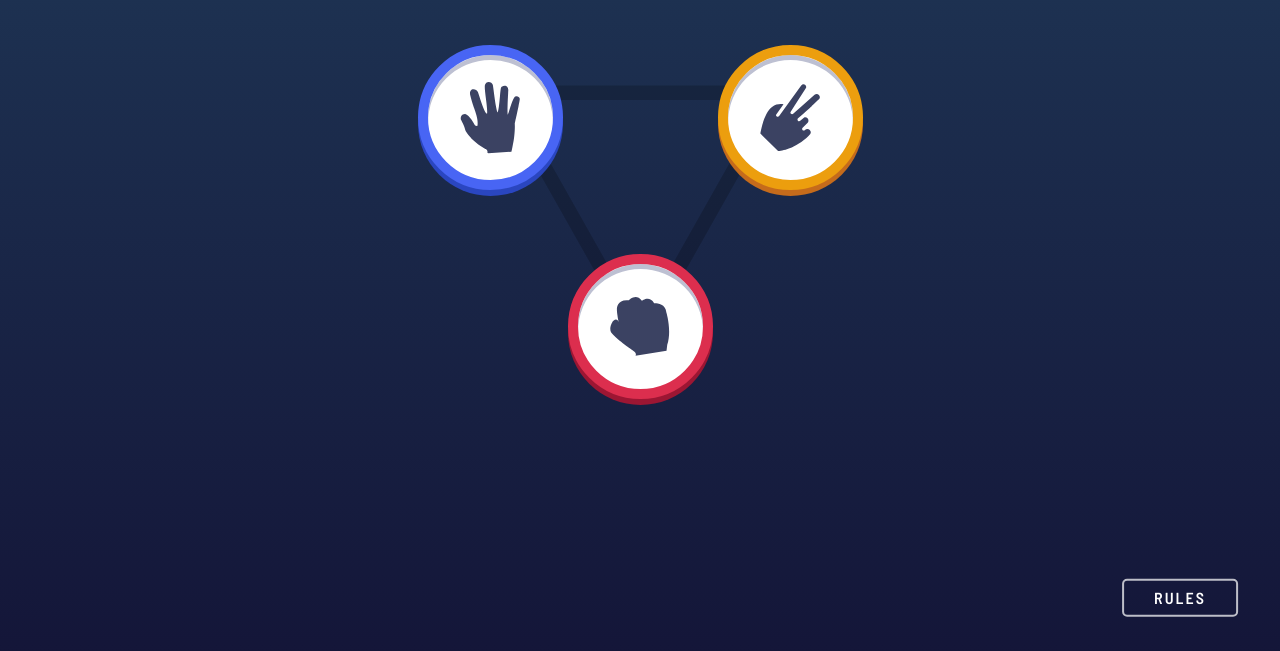
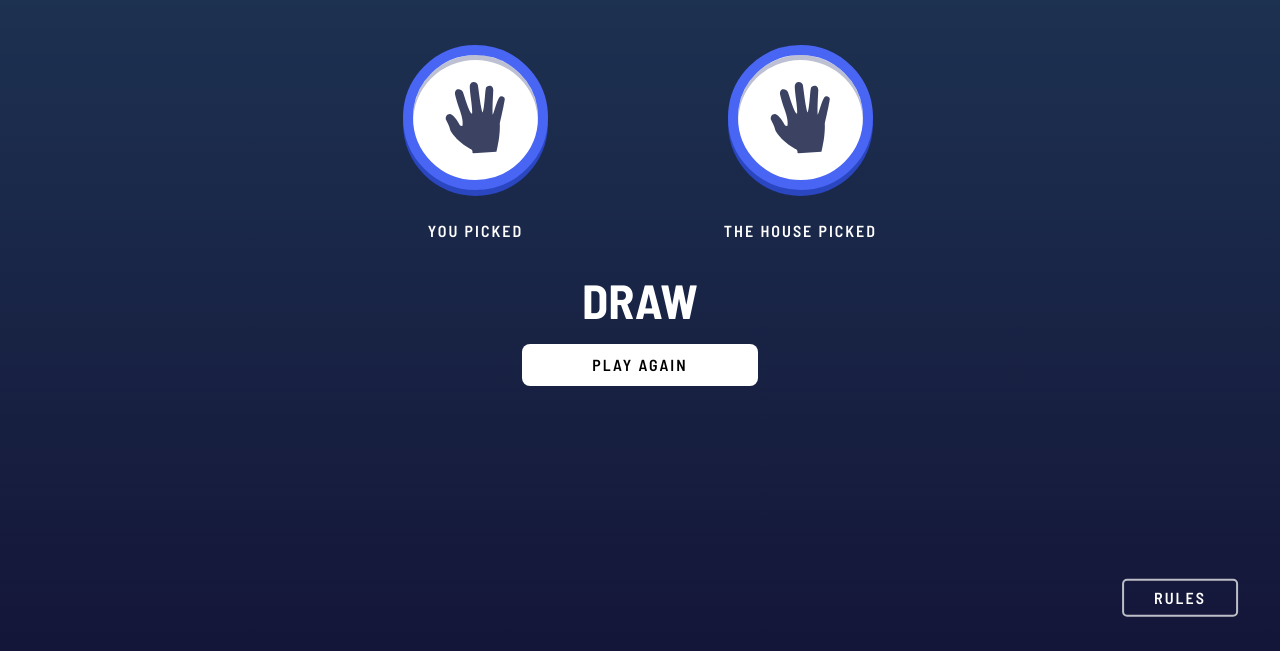
Before and after one commit to Ali5723/Frontend-Mentor-Rock-Paper-Scissors, a website built with Vite: page index.html in a window 1280 px wide. Both pictures are taken after a click on the element 490 px from the left and 266 px from the top of the page. Shown: the part 149-800 px from the top of the page. Built offline with nearby package versions, Linux system fonts and the light colour scheme.

Commit message:
Finished...

```diff
--- a/index.html
+++ b/index.html
@@ -23,32 +23,35 @@
     </div>
 
     <div class="main">
-      <div class="choose">
-        <div class="chooseItem">
+      <div class="choose itemsContainer">
+        <div class="chooseItem item paper">
           <img src="/images/icon-paper.svg" alt="paper" />
         </div>
-        <div class="chooseItem">
+        <div class="chooseItem item scissors">
           <img src="/images/icon-scissors.svg" alt="scissors" />
         </div>
-        <div class="chooseItem">
+        <div class="chooseItem item rock">
           <img src="/images/icon-rock.svg" alt="rock" />
         </div>
-        <img class="triangle" src="/images/bg-triangle.svg" alt="triangle">
+        <img class="triangle" src="/images/bg-triangle.svg" alt="triangle" />
       </div>
-      <div class="game hidden">
+      <div class="game itemsContainer hidden">
         <div class="user">
-          <div class="image"></div>
+          <div class="image item">
+            <img src="" alt="" />
+          </div>
           <p class="text">You Picked</p>
         </div>
         <div class="house">
-          <div class="image"></div>
+          <div class="image item">
+            <img src="" alt="" />
+          </div>
           <p class="text">The House Picked</p>
         </div>
-        <div class="result">
-          <h2 id="winTitle">You Win</h2>
-          <h2 id="loseTitle">You Lose</h2>
-          <button id="playAgainButton">Play Again</button>
-        </div>
+      </div>
+      <div class="result hidden">
+        <h2 id="resultTitle"></h2>
+        <button id="playAgainButton">Play Again</button>
       </div>
     </div>
 
--- a/src/main.js
+++ b/src/main.js
@@ -1,6 +1,102 @@
+if (localStorage.getItem("score")) {
+  document.getElementById("scoreDisplay").innerText =
+    localStorage.getItem("score");
+} else {
+  localStorage.setItem("score", 0);
+}
+
 ["#rulesButton", ".closeButton"].forEach((selector) => {
   document.querySelector(selector).addEventListener("click", (e) => {
     document.querySelector(".overlay").classList.toggle("hidden");
     document.querySelector(".rules").classList.toggle("hidden");
   });
 });
+
+document.querySelectorAll(".main .choose .chooseItem").forEach((selector) => {
+  selector.addEventListener("click", (e) => {
+    // console.log(selector.querySelector("img").alt);
+
+    const theTypes = ["paper", "scissors", "rock"];
+    theTypes.forEach((theType) => {
+      document.querySelector(".game .user .image").classList.remove(theType);
+      document.querySelector(".game .house .image").classList.remove(theType);
+
+      const theImg = document.querySelector(".game .house .image img");
+      theImg.src = "";
+      theImg.alt = "";
+    });
+
+    const theGame = new Promise((resolveFunction, rejectFunction) => {
+      const chosenType = selector.querySelector("img").alt;
+      const theImg = document.querySelector(".main .game .user .image img");
+
+      theImg.src = `/images/icon-${chosenType}.svg`;
+      theImg.alt = chosenType;
+
+      document.querySelector(".game .user .image").append(theImg);
+      document.querySelector(".game .user .image").classList.add(chosenType);
+
+      document.querySelector(".main .choose").classList.toggle("hidden");
+      document.querySelector(".main .game").classList.toggle("hidden");
+
+      resolveFunction(chosenType);
+    })
+      .then((userChoice) => {
+        const userChoiceNumber = theTypes.indexOf(userChoice);
+
+        const houseChoiceNumber = Math.trunc(Math.random() * 1000) % 3;
+        const houseChoice = theTypes[houseChoiceNumber];
+
+        document
+          .querySelector(".game .house .image")
+          .classList.add(houseChoice);
+
+        const theImg = document.querySelector(".game .house .image img");
+        theImg.src = `/images/icon-${houseChoice}.svg`;
+        theImg.alt = houseChoice;
+
+        const theResult =
+          (userChoiceNumber === 1 && houseChoiceNumber === 0) ||
+          (userChoiceNumber === 0 && houseChoiceNumber === 2) ||
+          (userChoiceNumber === 2 && houseChoiceNumber === 1);
+        const isDraw = userChoiceNumber === houseChoiceNumber;
+
+        return { win: theResult, draw: isDraw };
+      })
+      .then((theResult) => {
+        document.querySelector(".main .result").classList.remove("hidden");
+        const resultTitle = document.getElementById("resultTitle");
+        if (theResult.draw) {
+          resultTitle.innerText = "Draw";
+        } else {
+          if (theResult.win) {
+            resultTitle.innerText = "You Won";
+
+            document.getElementById("scoreDisplay").innerText =
+              +document.getElementById("scoreDisplay").innerText + 1;
+
+            localStorage.setItem("score", +localStorage.getItem("score") + 1);
+          } else {
+            resultTitle.innerText = "You Lost";
+
+            document.getElementById("scoreDisplay").innerText =
+              +document.getElementById("scoreDisplay").innerText - 1;
+
+            localStorage.setItem("score", +localStorage.getItem("score") - 1);
+          }
+        }
+      })
+      .catch((error) => console.log(Error(error)));
+  });
+});
+
+document.getElementById("scoreDisplay").addEventListener("dblclick", (e) => {
+  localStorage.setItem("score", 0);
+  e.target.innerText = 0;
+});
+
+document.getElementById("playAgainButton").addEventListener("click", (e) => {
+  document.querySelector(".main .result").classList.add("hidden");
+  document.querySelector(".main .game").classList.add("hidden");
+  document.querySelector(".main .choose").classList.remove("hidden");
+});
--- a/src/styles/style.css
+++ b/src/styles/style.css
@@ -51,6 +51,39 @@
 .hidden {
   display: none !important;
 }
+
+.itemsContainer .item {
+  width: 100px;
+  height: 100px;
+  display: grid;
+  align-items: center;
+  justify-items: center;
+  border-radius: 50%;
+  border: 10px solid;
+  margin: auto;
+  cursor: pointer;
+}
+.itemsContainer .item.paper {
+  background-color: #ffffff !important;
+  border-color: var(--Blue-500) !important;
+  box-shadow:
+    0 6px var(--Blue-700),
+    inset 0 5px var(--Gray-Shadow);
+}
+.itemsContainer .item.scissors {
+  background-color: #ffffff !important;
+  border-color: var(--Gold-500) !important;
+  box-shadow:
+    0 6px var(--Gold-600),
+    inset 0 5px var(--Gray-Shadow);
+}
+.itemsContainer .item.rock {
+  background-color: #ffffff !important;
+  border-color: var(--Red-600) !important;
+  box-shadow:
+    0 6px var(--Red-800),
+    inset 0 5px var(--Gray-Shadow);
+}
 /* End Components */
 
 /* Start Body */
@@ -62,6 +95,7 @@ body {
   );
   height: calc(100vh - 1.5rem);
   color: #ffffff;
+  user-select: none;
 }
 /* End Body */
 
@@ -225,38 +259,14 @@ body {
   max-width: 500px;
   margin-inline: auto;
 }
-.main .choose .chooseItem {
-  width: 100px;
-  height: 100px;
-  display: grid;
-  align-items: center;
-  justify-items: center;
-  background-color: #ffffff;
-  border-radius: 50%;
-  border: 10px solid;
-  margin: auto;
-  cursor: pointer;
-}
 .main .choose .chooseItem:nth-child(1) {
   grid-area: One;
-  border-color: var(--Blue-500);
-  box-shadow:
-    0 6px var(--Blue-700),
-    inset 0 5px var(--Gray-Shadow);
 }
 .main .choose .chooseItem:nth-child(2) {
   grid-area: Two;
-  border-color: var(--Gold-500);
-  box-shadow:
-    0 6px var(--Gold-600),
-    inset 0 5px var(--Gray-Shadow);
 }
 .main .choose .chooseItem:nth-child(3) {
   grid-area: Three;
-  border-color: var(--Red-600);
-  box-shadow:
-    0 6px var(--Red-800),
-    inset 0 5px var(--Gray-Shadow);
 }
 .main .choose img.triangle {
   position: absolute;
@@ -292,5 +302,70 @@ body {
 /** End Choose **/
 
 /** Start Game **/
+.main .game {
+  margin-block-start: 3rem;
+  display: grid;
+  justify-items: center;
+  grid-auto-flow: column;
+  text-align: center;
+  margin-inline: auto;
+}
+/* .main .game .user .image,
+.main .game .house .image { */
+.main .game .image {
+  cursor: default !important;
+}
+.main .game .house .image {
+  border-color: transparent;
+  background-color: #00000033;
+}
+/* .main .game .user .text,
+.main .game .house .text { */
+.main .game .text {
+  font-weight: 600;
+  letter-spacing: 2px;
+  text-transform: uppercase;
+  margin-block-start: 2rem;
+}
+@media (min-width: 650px) {
+  .main .game {
+    max-width: 650px;
+  }
+  .main .game .image {
+    width: 125px;
+    height: 125px;
+  }
+  .main .game .image img {
+    width: 60px;
+  }
+}
 /** End Game **/
+
+/** Start Result **/
+.main .result {
+  text-align: center;
+}
+.main .result h2 {
+  font-weight: 700;
+  text-transform: uppercase;
+  font-size: 3rem;
+  margin: 0;
+  margin-block: 1rem;
+}
+.main .result button {
+  font-weight: 600;
+  text-transform: uppercase;
+  padding: 12px 70px;
+  cursor: pointer;
+  border: 0;
+  border-radius: 8px;
+  background-color: #ffffff;
+  letter-spacing: 2px;
+  transition: 250ms;
+}
+.main .result button:hover {
+  background-color: #ffffff;
+  color: var(--Light-blue-500);
+}
+/** End Result **/
 /* End Main */
```
